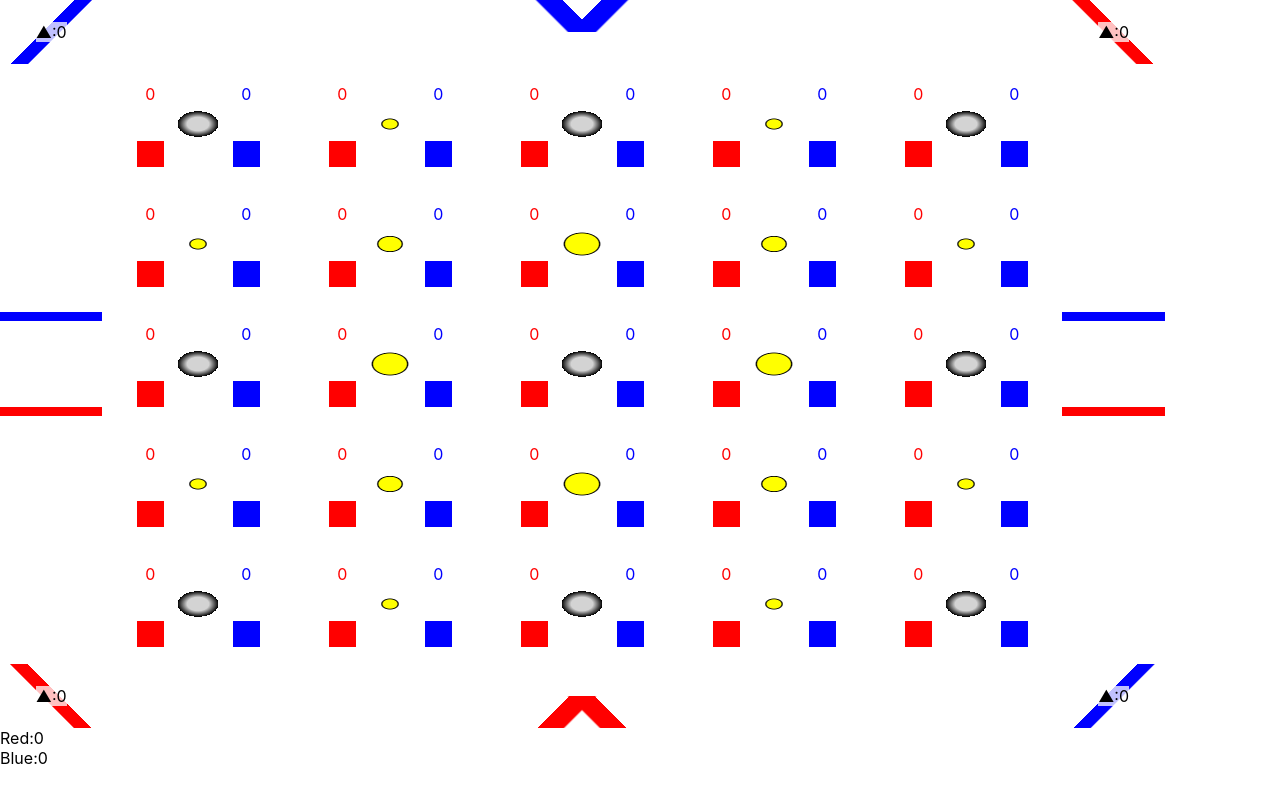
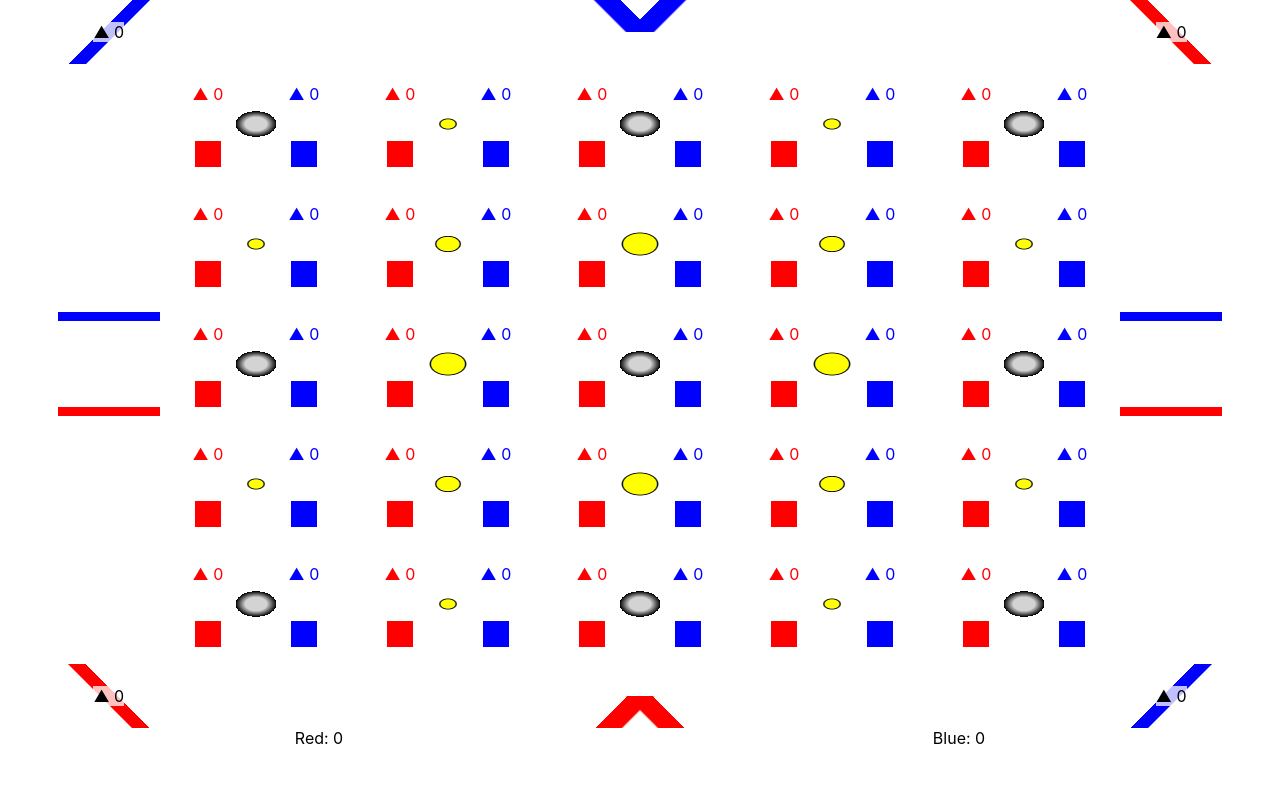
Before and after one commit to kevinfrei/ScoreBoard, a React (Create React App) app: page / in a window 1280 px wide. Built offline with nearby package versions, Linux system fonts and the light colour scheme.

Commit message:
More scoring: Need to add a 'register auto' button

```diff
--- a/src/App.css
+++ b/src/App.css
@@ -5,7 +5,12 @@
   display: grid;
   grid-template-columns: 8vw 15vw 15vw 15vw 15vw 15vw 8vw;
   grid-template-rows: 8vh 15vh 15vh 15vh 15vh 15vh 8vh;
-  padding: 1px black;
+  justify-content: center;
+}
+
+.scoreboard {
+  display: flex;
+  justify-content: space-around;
 }
 
 /* Center the contents of terminals */
--- a/src/App.tsx
+++ b/src/App.tsx
@@ -11,7 +11,7 @@ function TerminalScore({ score }: { score: JScore }): JSX.Element {
   if (score.blue !== 0 && score.red !== 0) {
     return <div>ERROR!</div>;
   }
-  return <div className="tscore">&#9650;:{score.blue + score.red}</div>;
+  return <div className="tscore">&#9650; {score.blue + score.red}</div>;
 }
 
 type classType = { className?: string };
@@ -62,8 +62,8 @@ function Full({ className, row, col }: pieceProps): JSX.Element {
   const cn = `${className || ''}${own}`;
   return (
     <div className={`term normal ${cn}`}>
-      <div className="redscore">{score.red}</div>
-      <div className="bluescore">{score.blue}</div>
+      <div className="redscore">&#9650; {score.red}</div>
+      <div className="bluescore">&#9650; {score.blue}</div>
       <div className="redclick" onClick={incRed} />
       <div className="blueclick" onClick={incBlue} />
     </div>
@@ -118,9 +118,9 @@ function Scores() {
   const red = useRecoilValue(redScore);
   const blue = useRecoilValue(blueScore);
   return (
-    <div>
-      <div>Red:{red.toString()}</div>
-      <div>Blue:{blue.toString()}</div>
+    <div className="scoreboard">
+      <div>Red: {red.toString()}</div>
+      <div>Blue: {blue.toString()}</div>
     </div>
   );
 }
--- a/src/Scoring.ts
+++ b/src/Scoring.ts
@@ -1,7 +1,6 @@
+export type Score = { red: number; blue: number };
 
-export type JScore = {
-  red: number;
-  blue: number;
+export type JScore = Score & {
   // Capital letter means 'beacon'
   owner?: 'r' | 'b' | 'R' | 'B';
 };
@@ -51,3 +50,47 @@ export function junctionValue(pos: number): number {
   const { col, row } = getRC(pos);
   return junctionValueRC(row, col);
 }
+
+export type NeutralScore = { score: number; owned: boolean; capped: boolean };
+export function jToRed(junc: JScore): NeutralScore {
+  return {
+    score: junc.red,
+    owned: junc.owner === 'r',
+    capped: junc.owner === 'R',
+  };
+}
+export function jToBlue(junc: JScore): NeutralScore {
+  return {
+    score: junc.blue,
+    owned: junc.owner === 'b',
+    capped: junc.owner === 'B',
+  };
+}
+
+export function calcSide(
+  getScore: (i: number) => NeutralScore,
+  autoValue?: number,
+): number {
+  const countFinal = typeof autoValue === 'number';
+  let total = 0;
+  for (let i = 0; i < 49; i++) {
+    const jv = getScore(i);
+    if (jv.score === 0) {
+      continue;
+    }
+    const val = junctionValue(i);
+    if (val < 0) {
+      total += jv.score;
+    } else {
+      total += val * jv.score;
+      if (countFinal) {
+        if (jv.owned) {
+          total += 3;
+        } else if (jv.capped) {
+          total += 10;
+        }
+      }
+    }
+  }
+  return total + (countFinal ? autoValue : 0);
+}
--- a/src/State.ts
+++ b/src/State.ts
@@ -1,66 +1,30 @@
-import { atomFamily, RecoilState, RecoilValueReadOnly, selector } from 'recoil';
-import { getRC, JScore, junctionValue } from './Scoring';
+import { atom, atomFamily, selector } from 'recoil';
+import { calcSide, JScore, jToBlue, jToRed, Score } from './Scoring';
 
 export const junctions = atomFamily<JScore, number>({
   key: 'junction',
   default: { red: 0, blue: 0 },
 });
 
+export const autoScore = atom<Score | null>({
+  key: 'auto',
+  default: null,
+});
+
 export const redScore = selector<number>({
   key: 'red-score',
   get: ({ get }) => {
-    let total = 0;
-    for (let i = 0; i < 49; i++) {
-      const jv = get(junctions(i));
-      if (jv.red === 0) {
-        continue;
-      }
-      const val = junctionValue(i);
-      if (val < 0) {
-        total += jv.red;
-      } else {
-        total += val * jv.red;
-        if (jv.owner === 'r') {
-          total += 3;
-        } else if (jv.owner === 'R') {
-          total += 10;
-        }
-      }
-    }
-    return total;
+    const getJunc = (i: number) => jToRed(get(junctions(i)));
+    const auto = get(autoScore);
+    return auto !== null ? calcSide(getJunc, auto.red) : calcSide(getJunc);
   },
 });
 
 export const blueScore = selector<number>({
   key: 'blue-score',
   get: ({ get }) => {
-    let total = 0;
-    for (let i = 0; i < 49; i++) {
-      const jv = get(junctions(i));
-      if (jv.blue === 0) {
-        continue;
-      }
-      const val = junctionValue(i);
-      if (val < 0) {
-        total += jv.blue;
-      } else {
-        total += val * jv.blue;
-        if (jv.owner === 'b') {
-          total += 3;
-        } else if (jv.owner === 'B') {
-          total += 10;
-        }
-      }
-    }
-    return total;
+    const getJunc = (i: number) => jToBlue(get(junctions(i)));
+    const auto = get(autoScore);
+    return auto !== null ? calcSide(getJunc, auto.blue) : calcSide(getJunc);
   },
 });
-
-export type MyTransactionInterface = {
-  get: <T>(recoilVal: RecoilState<T> | RecoilValueReadOnly<T>) => T;
-  set: <T>(
-    recoilVal: RecoilState<T>,
-    valOrUpdater: ((currVal: T) => T) | T,
-  ) => void;
-  reset: <T>(recoilVal: RecoilState<T>) => void;
-};
```
